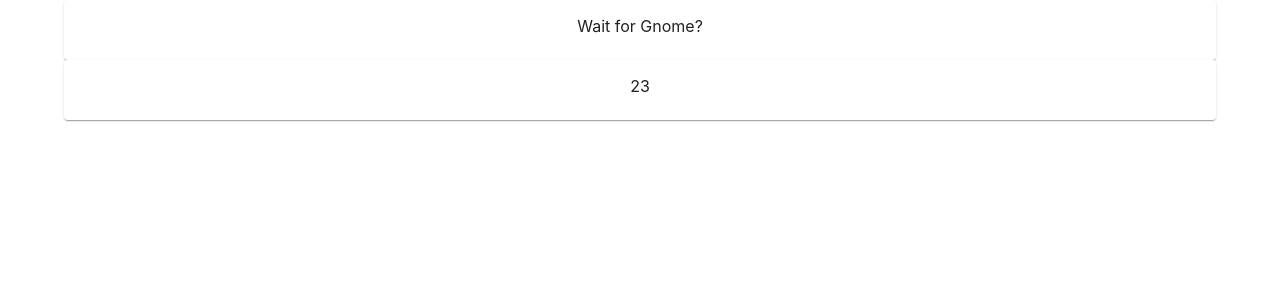
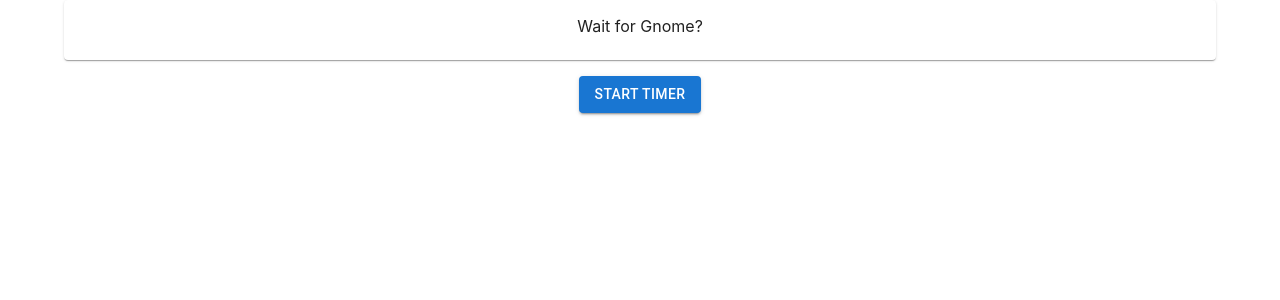
Before and after one commit to jamstruth/gnome-hole, a React (Create React App) app: page / in a window 1280 px wide. Shown: the top 300 px of the page. Built offline with nearby package versions, Linux system fonts and the light colour scheme.

Commit message:
Update Timer.tsx Adding Button and restart of timer to give a user interaction

```diff
--- a/src/components/Timer.tsx
+++ b/src/components/Timer.tsx
@@ -1,3 +1,4 @@
+import { Button } from '@mui/material';
 import Card from '@mui/material/Card';
 import CardContent from '@mui/material/CardContent';
 import { useTimer } from 'react-timer-hook';
@@ -9,20 +10,39 @@ interface TimerProps {
 
 export function Timer({timerLength, timerTrigger}:TimerProps) {
 
-    const expiryTimestamp = new Date();
-
-    expiryTimestamp.setSeconds(expiryTimestamp.getSeconds() + timerLength);
+    function getExpiryTimestamp(): Date {
+        const expiryTimestamp = new Date();
+        expiryTimestamp.setSeconds(expiryTimestamp.getSeconds() + timerLength);
+        return expiryTimestamp;
+    }
 
     const {
         seconds,
-    } = useTimer({ expiryTimestamp, onExpire: timerTrigger });
+        restart,
+        isRunning,
+    } = useTimer({ expiryTimestamp: getExpiryTimestamp(), autoStart: false, onExpire: timerTrigger });
 
+    function startOrResetTimer() {
+        restart(getExpiryTimestamp(), true);
+    }
 
-    return (
-        <Card>
+    if (isRunning) {
+        return (
             <CardContent>
                 {seconds}
             </CardContent>
-        </Card>
-    )
+        )
+    } else {
+        return (
+            <CardContent>
+                <Button
+                    variant="contained"
+                    onClick={startOrResetTimer}
+                >
+                    Start Timer
+                </Button>
+            </CardContent>
+        )
+    }
+
 }
```
